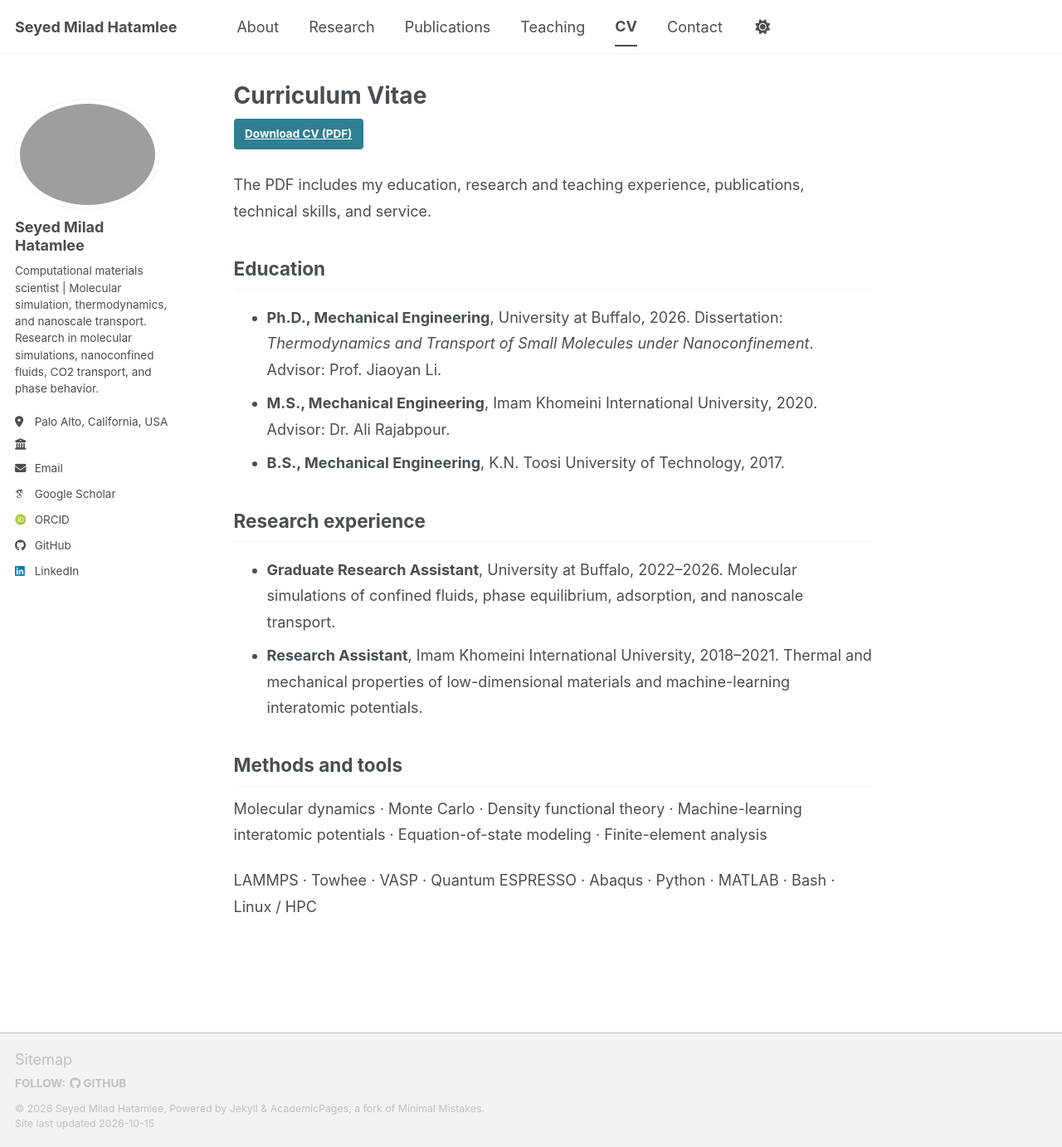
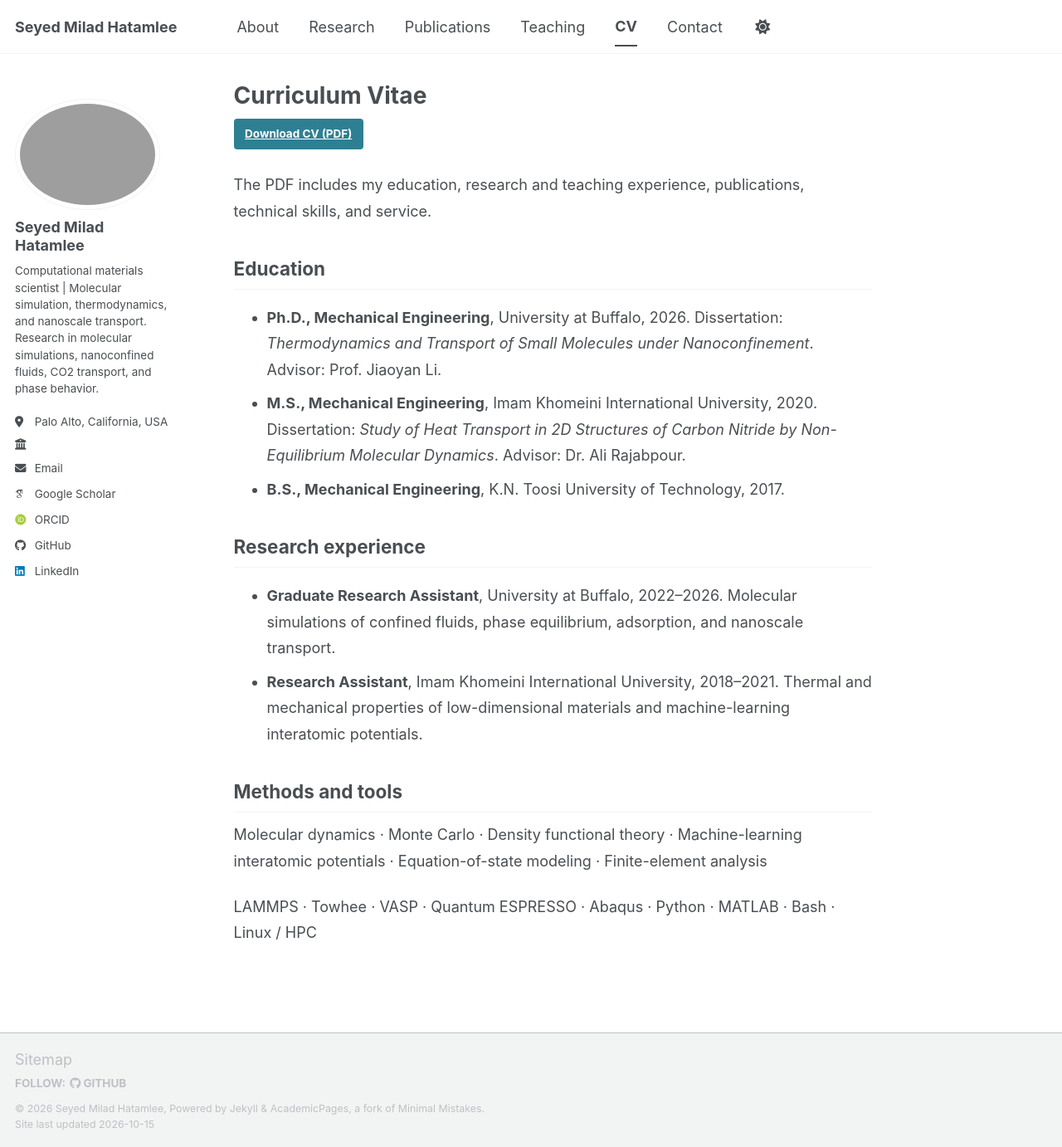
Before and after one commit to miladhtml/miladhatamlee.github.io, a Jekyll site: the page built from _pages/cv.md, in a window 1280 px wide and 1382 px high. Shown: the whole window at 83% size. Built offline with Jekyll 4.4.1, drawn with Linux system fonts in a browser that asks for light colours; some web fonts are replaced; a script bundle is joined from its source files by our own code; library files that are not in the unit come from our copies.

Commit message:
Revise M.S. dissertation information in CV
Updated the M.S. dissertation title and details.

```diff
--- a/_pages/cv.md
+++ b/_pages/cv.md
@@ -12,7 +12,8 @@
 ## Education
 
 - **Ph.D., Mechanical Engineering**, University at Buffalo, 2026. Dissertation: *Thermodynamics and Transport of Small Molecules under Nanoconfinement*. Advisor: Prof. Jiaoyan Li.
-- **M.S., Mechanical Engineering**, Imam Khomeini International University, 2020. Advisor: Dr. Ali Rajabpour.
+- **M.S., Mechanical Engineering**, Imam Khomeini International University, 2020. Dissertation: *Study of Heat Transport in 2D Structures of Carbon Nitride by Non-Equilibrium
+Molecular Dynamics*. Advisor: Dr. Ali Rajabpour.
 - **B.S., Mechanical Engineering**, K.N. Toosi University of Technology, 2017.
 
 ## Research experience
```
